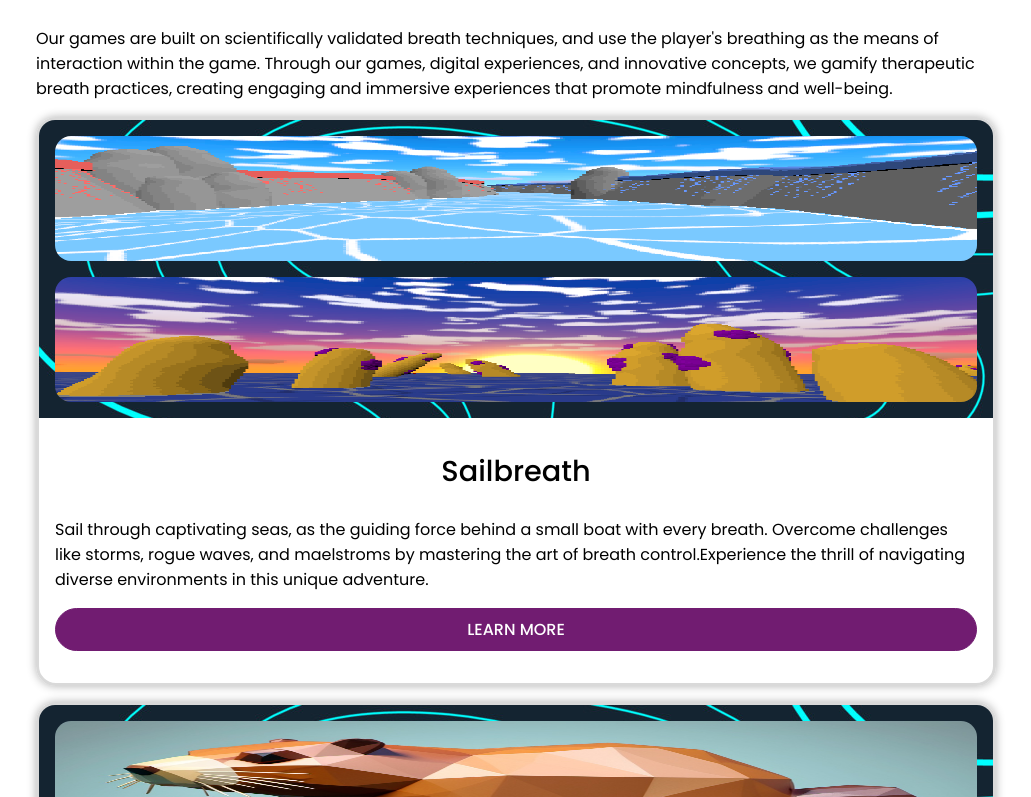
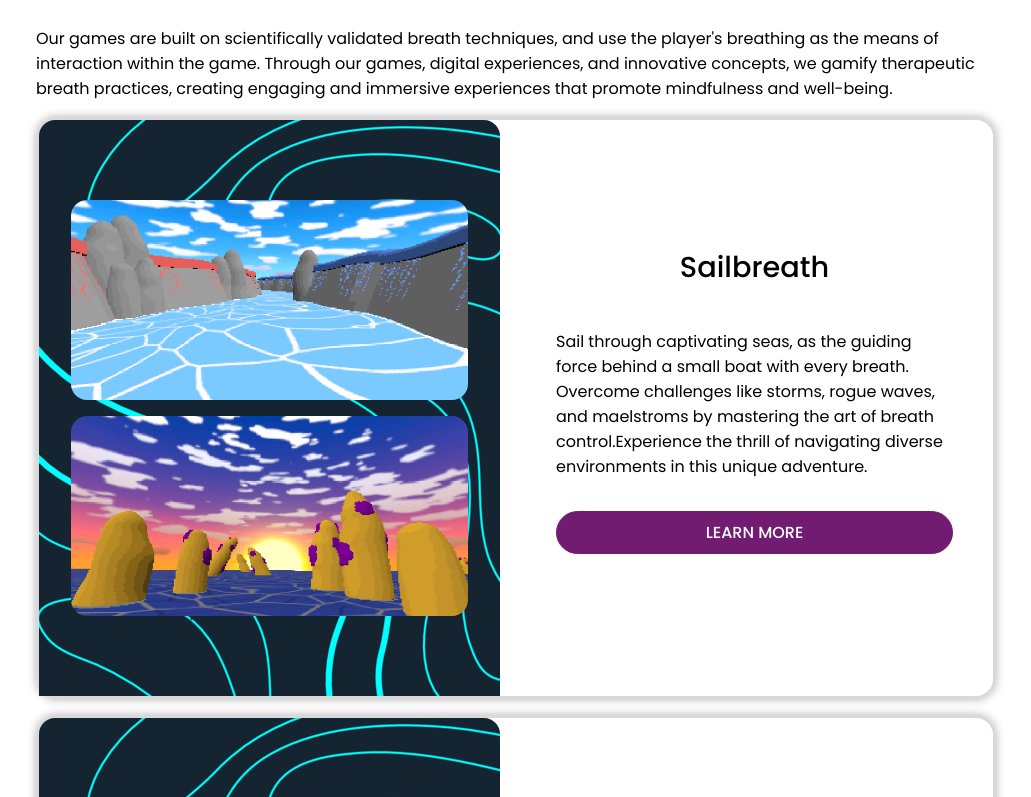
Before and after one commit to bstintheverse/theversewebdev, a React (Vite) app in the folder client/: page /experiences/game/adventures-in-breath in a window 1280 px wide. Shown: the part 1563-2360 px from the top of the page, without its empty margins (124-1155 px from the left). Built offline with nearby package versions, Linux system fonts and the light colour scheme.

Commit message:
update game trailer card styling
- update breakpoint styling for images and containers
- fix modifier name

```diff
--- a/client/src/components/Cards/GameTrailerCard/GameTrailerCard.scss
+++ b/client/src/components/Cards/GameTrailerCard/GameTrailerCard.scss
@@ -16,22 +16,40 @@
         border: .1875rem solid $grey-light;
         border-radius: 1.25rem;
         box-shadow: 0px 0px 10px rgba(0, 0, 0, 0.3);
+
+        @include desktop {
+            @include flexbox(row);
+        }
     }
 
     &__image {
         width: auto;
-        height: 7.8125rem;
+        height: 125px;
         border-radius: 1rem;
 
         @include tablet {
-            width: auto;
-            height: 12.5rem;
+            height: 150px;
+        }
+
+        @include desktop {
+            height: 200px;
         }
 
         &-container {
             @include flexbox(column);
             gap: 1rem;
             padding: 1rem; /* fix later */
+
+            @include tablet {
+                padding-block: 2rem;
+                padding-inline: 9rem;
+            }
+
+            @include desktop {
+                width: 100%;
+                padding-block: 5rem;
+                padding-inline: 2rem;
+            }
 
             /* sailbreath card */
             &--1 {
@@ -48,7 +66,7 @@
                 background-image: url("/assets/images/games/adventures-in-breath/island-tour/island-tour-bg.jpg");
             }
 
-            &--1, --2, --3 {
+            &--1, &--2, &--3 {
                 border-radius: 1rem 1rem 0 0;
             }
         }
@@ -56,6 +74,17 @@
 
     &__info {
         padding: 1rem;
+
+        @include tablet {
+            padding: 2rem;
+        }
+
+        @include desktop {
+            width: 100%;
+            @include flexbox(column);
+            justify-content: center;
+            padding: 2.5rem;
+        }
     }
 
     &__header {
```
